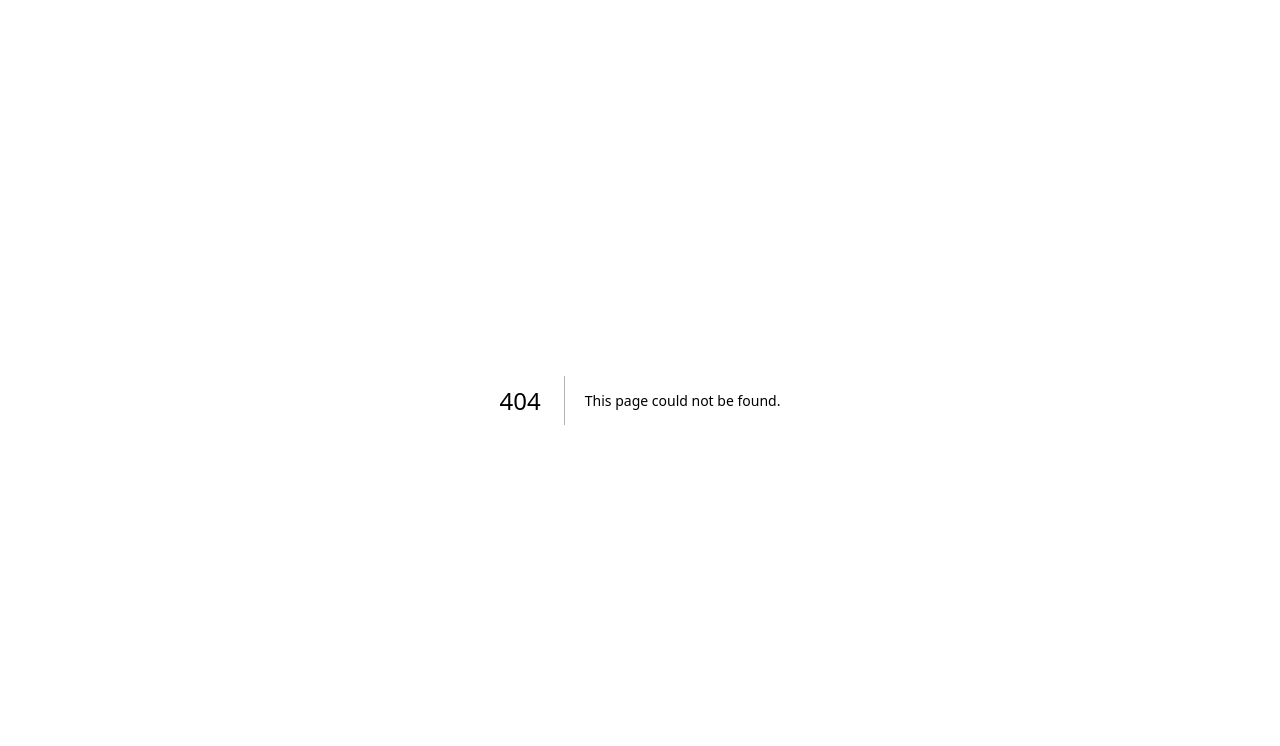
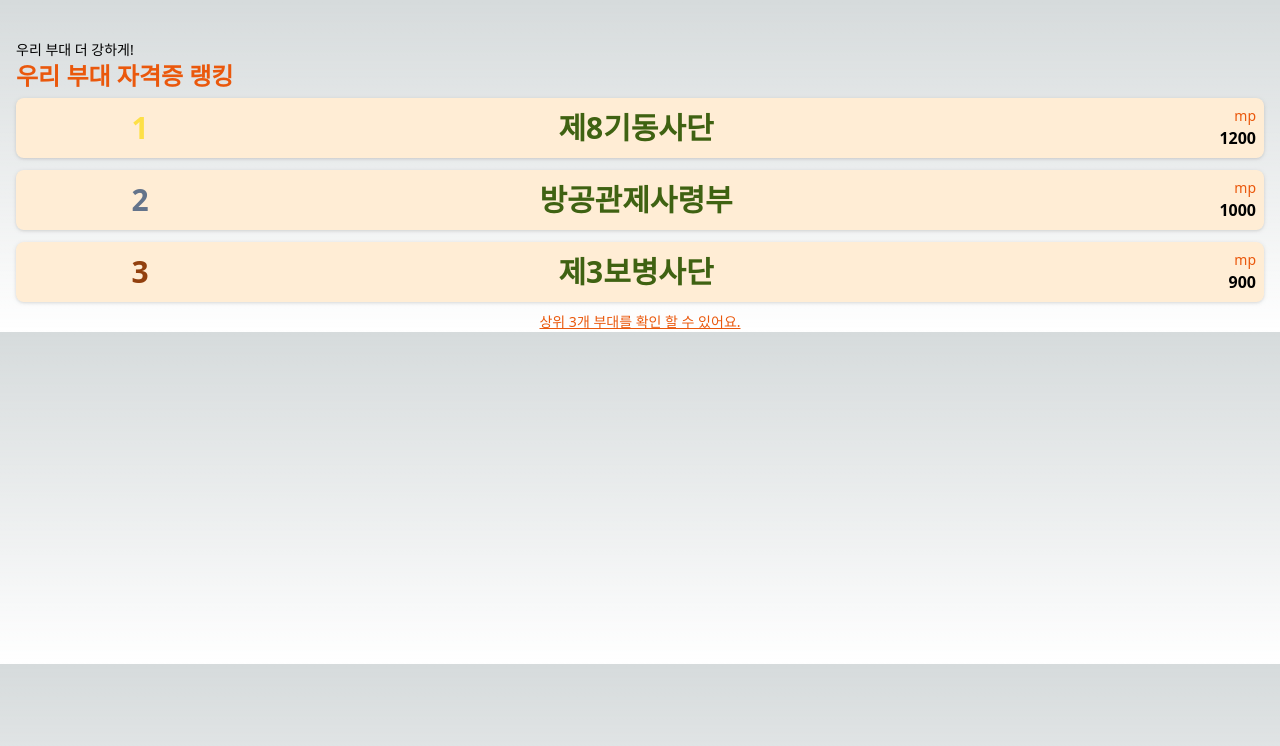
Before and after one commit to rdg1029/Military_License, a Next.js app: page /main/MainUnitRank in a window 1280 px wide. Before the commit this address had no page. Shown: the top 746 px of the page. Built offline with nearby package versions, Linux system fonts and the light colour scheme.

Commit message:
Add MainUnitRank.tsx

```diff
--- /dev/null
+++ b/src/pages/main/MainUnitRank.tsx
@@ -0,0 +1,41 @@
+interface RankCardProps {
+  rank: number;
+  unitName: string;
+  mp: number
+}
+
+const RankCard = (props: RankCardProps) => {
+  return (
+    <div className="flex flex-row justify-evenly items-center w-full bg-orange-100 rounded-lg drop-shadow mt-1.5 mb-1.5 pt-2 pb-2">
+      {
+        props.rank === 1 ?
+        <h1 className="basis-1/5 text-3xl text-yellow-300 text-center font-bold">1</h1> :
+        props.rank === 2 ?
+        <h1 className="basis-1/5 text-3xl text-slate-500 text-center font-bold">2</h1> :
+        props.rank === 3 ?
+        <h1 className="basis-1/5 text-3xl text-amber-800 text-center font-bold">3</h1> :
+        <h1 className="basis-1/5 text-3xl font-bold">{props.rank}</h1>
+      }
+      <h1 className="basis-3/5 text-3xl text-lime-800 text-center font-semibold">{props.unitName}</h1>
+      <div className="basis-1/5 flex flex-col text-right mr-2">
+        <p className="text-sm text-orange-600">mp</p>
+        <p className="font-bold">{props.mp}</p>
+      </div>
+    </div>
+  );
+}
+
+const UnitRank = () => {
+  return (
+    <div className="flex flex-col w-full pt-10 pr-4 pl-4">
+      <p className="text-sm">우리 부대 더 강하게!</p>
+      <h1 className="text-2xl font-bold text-orange-600">우리 부대 자격증 랭킹</h1>
+      <RankCard rank={1} unitName="제8기동사단" mp={1200} />
+      <RankCard rank={2} unitName="방공관제사령부" mp={1000} />
+      <RankCard rank={3} unitName="제3보병사단" mp={900} />
+      <p className="text-sm text-orange-600 text-center underline mt-1">상위 3개 부대를 확인 할 수 있어요.</p>
+    </div>
+  );
+}
+
+export default UnitRank;
```
